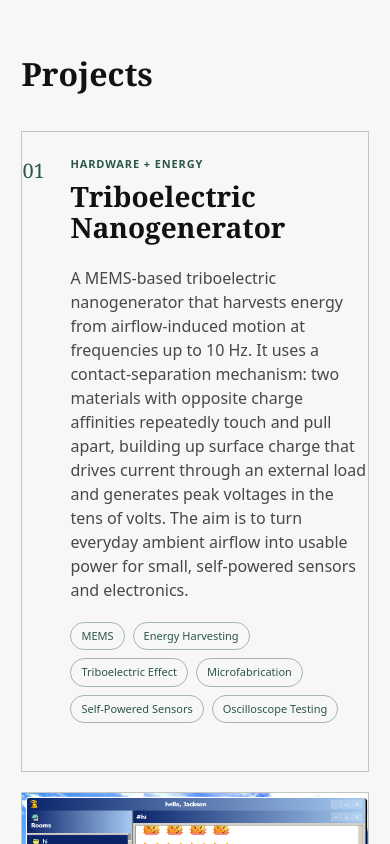
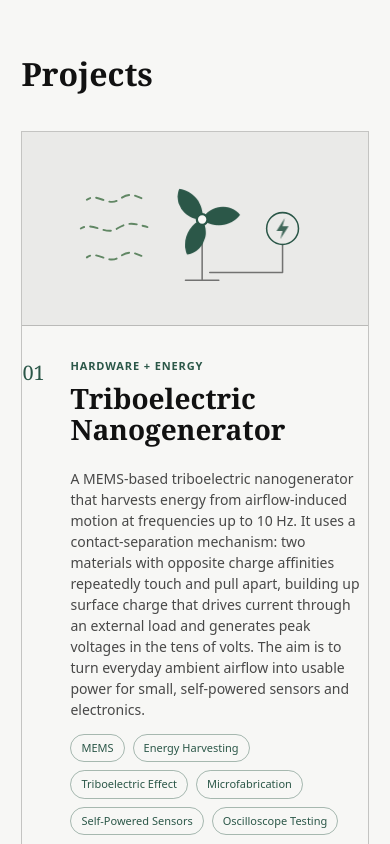
Before and after one commit to JacksonHuang312/portfolio, a React (Vite) app: page / in a window 390 px wide. Shown: the part 1920-2764 px from the top of the page. Built offline with nearby package versions, Linux system fonts and the light colour scheme.

Commit message:
changed ui layout and added icon for generator

```diff
--- a/src/components/Projects.jsx
+++ b/src/components/Projects.jsx
@@ -7,6 +7,7 @@ const projects = [
     title: 'Triboelectric Nanogenerator',
     description: 'A MEMS-based triboelectric nanogenerator that harvests energy from airflow-induced motion at frequencies up to 10 Hz. It uses a contact-separation mechanism: two materials with opposite charge affinities repeatedly touch and pull apart, building up surface charge that drives current through an external load and generates peak voltages in the tens of volts. The aim is to turn everyday ambient airflow into usable power for small, self-powered sensors and electronics.',
     tags: ['MEMS', 'Energy Harvesting', 'Triboelectric Effect', 'Microfabrication', 'Self-Powered Sensors', 'Oscilloscope Testing'],
+    graphic: 'tribo',
   },
   {
     number: '02',
@@ -38,6 +39,32 @@ const projects = [
   },
 ]
 
+// Wind spinning a fan that's wired to a load.
+function TriboGraphic() {
+  const blade = 'M170 88C150 78 148 50 164 38C180 50 182 74 170 88Z'
+  return (
+    <svg className="tribo-graphic" viewBox="0 0 320 200" role="img" aria-label="Wind blowing onto a fan that generates electricity">
+      <g className="tribo-graphic__air" fill="none" strokeWidth="2.5" strokeLinecap="round">
+        <path d="M18 62c14-10 28 10 42 0s20-6 30-2" />
+        <path d="M10 100c16-10 32 10 48 0s24-6 40-2" />
+        <path d="M18 138c14-10 28 10 42 0s20-6 30-2" />
+      </g>
+      <g className="tribo-graphic__wire" fill="none" strokeWidth="2" strokeLinecap="round" strokeLinejoin="round">
+        <path d="M170 92v76M148 168h44" />
+        <path d="M180 158h96v-37" />
+      </g>
+      <g className="tribo-graphic__fan">
+        {[0, 120, 240].map((angle) => (
+          <path key={angle} d={blade} transform={`rotate(${angle} 170 88)`} />
+        ))}
+      </g>
+      <circle className="tribo-graphic__hub" cx="170" cy="88" r="7" />
+      <circle className="tribo-graphic__load" cx="276" cy="100" r="21" />
+      <path className="tribo-graphic__bolt" d="M279 86l-11 17h8l-3 11 11-17h-8z" />
+    </svg>
+  )
+}
+
 export default function Projects() {
   return (
     <section className="projects-page" id="projects" aria-labelledby="projects-title">
@@ -48,7 +75,7 @@ export default function Projects() {
 
         <div className="project-list">
           {projects.map((project) => {
-            const hasMedia = Boolean(project.image || project.video)
+            const hasMedia = Boolean(project.image || project.video || project.graphic)
             return (
             <article
               className={`project-card${hasMedia ? ' project-card--media' : ''}`}
@@ -56,7 +83,9 @@ export default function Projects() {
             >
               {hasMedia && (
                 <div className="project-card__media">
-                  {project.video ? (
+                  {project.graphic === 'tribo' ? (
+                    <TriboGraphic />
+                  ) : project.video ? (
                     <video
                       src={project.video}
                       poster={project.image}
--- a/src/styles.css
+++ b/src/styles.css
@@ -1094,8 +1094,8 @@ a {
 
 .project-list {
   display: grid;
-  grid-template-columns: repeat(3, minmax(0, 1fr));
-  gap: 20px;
+  grid-template-columns: repeat(2, minmax(0, 1fr));
+  gap: 24px;
   margin-top: 56px;
 }
 
@@ -1116,7 +1116,8 @@ a {
 
 .project-card--media {
   grid-template-rows: auto auto 1fr auto;
-  padding: 0 0 28px;
+  gap: 12px;
+  padding: 0 0 24px;
 }
 
 .project-card--media .project-card__number,
@@ -1142,7 +1143,81 @@ a {
 }
 
 .project-card--media .project-card__number {
-  margin-top: 24px;
+  margin-top: 20px;
+}
+
+.tribo-graphic {
+  display: block;
+  width: 100%;
+  height: 100%;
+  padding: 6% 10%;
+}
+
+.tribo-graphic__air path {
+  stroke: var(--sage);
+  stroke-dasharray: 10 8;
+  animation: tribo-air 1.4s linear infinite;
+}
+
+.tribo-graphic__fan {
+  fill: var(--terracotta-strong);
+  transform-origin: 170px 88px;
+  animation: tribo-spin 1.6s linear infinite;
+}
+
+.tribo-graphic__hub {
+  fill: var(--cream);
+  stroke: var(--terracotta-strong);
+  stroke-width: 3;
+}
+
+.tribo-graphic__wire path {
+  stroke: color-mix(in srgb, var(--ink) 55%, transparent);
+}
+
+.tribo-graphic__load {
+  fill: none;
+  stroke: var(--terracotta-strong);
+  stroke-width: 2;
+}
+
+.tribo-graphic__bolt {
+  fill: var(--terracotta-strong);
+  animation: tribo-pulse 1.4s ease-in-out infinite;
+}
+
+@keyframes tribo-air {
+  to { stroke-dashoffset: -36; }
+}
+
+@keyframes tribo-spin {
+  to { transform: rotate(360deg); }
+}
+
+@keyframes tribo-pulse {
+  50% { opacity: 0.35; }
+}
+
+@media (prefers-reduced-motion: reduce) {
+  .tribo-graphic__air path,
+  .tribo-graphic__fan,
+  .tribo-graphic__bolt {
+    animation: none;
+  }
+}
+
+.project-card--media h2 {
+  font-size: clamp(22px, 2.2vw, 28px);
+}
+
+.project-card--media .project-card__description {
+  margin-top: 8px;
+  font-size: 14px;
+  line-height: 1.5;
+}
+
+.project-card--media .project-card__tags {
+  margin-top: 14px;
 }
 
 .project-card__links {
```
